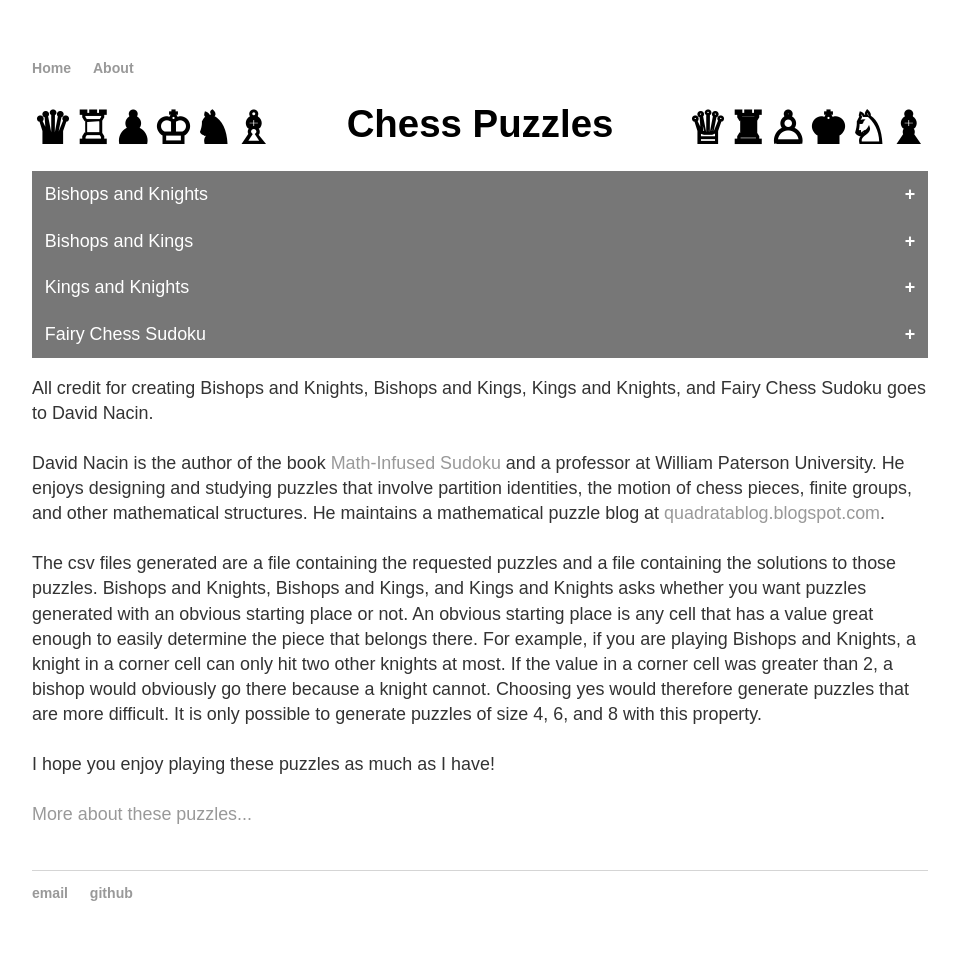
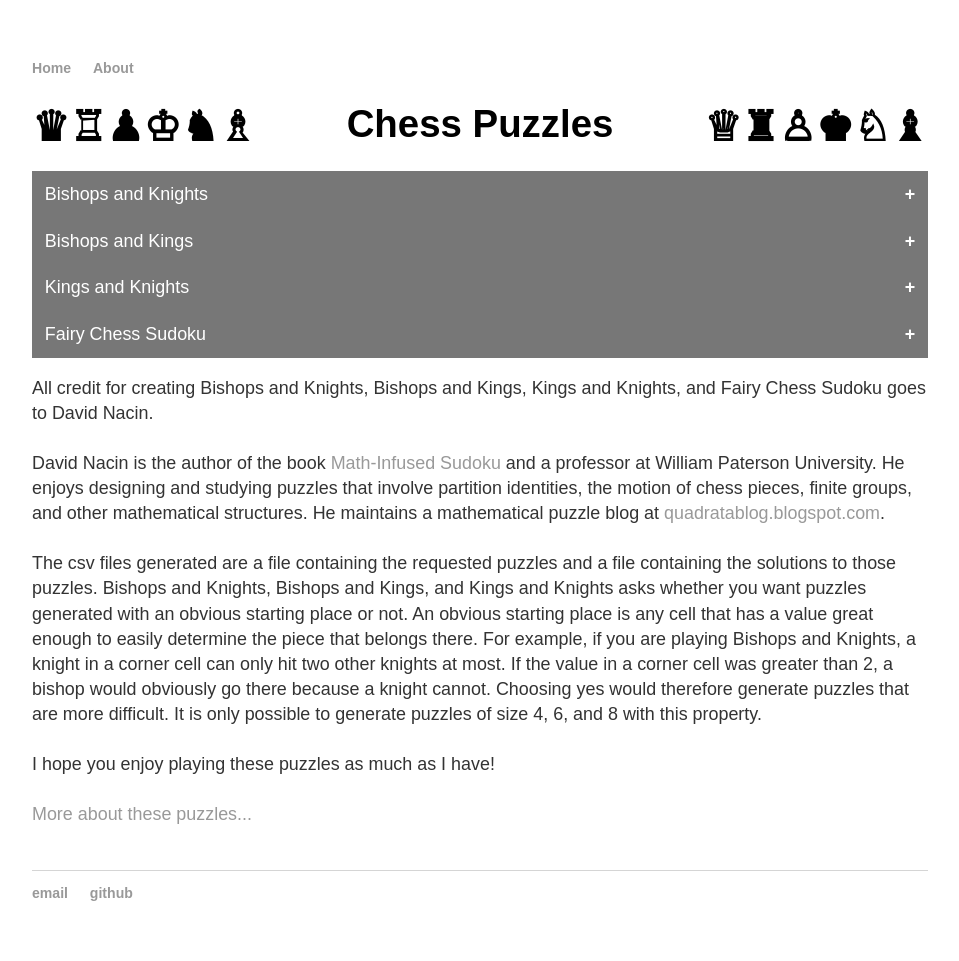
Before and after one commit to CThielsen1/CThielsen1.github.io, a Jekyll site: the page built from index.html, in a window 1280 px wide. Shown: the whole page, without its empty margins (160-1119 px from the left). Built offline with Jekyll 4.4.1, drawn with Linux system fonts in a browser that asks for light colours.

Commit message:
Update main.css

```diff
--- a/css/main.css
+++ b/css/main.css
@@ -30,12 +30,12 @@ h1 {
     text-align: center;
 }
 h1:before {
-    font-size: 3.5vw;
+    font-size: 3.25vw;
     content: '\265B' '\2656' '\265F\FE0E' '\2654' '\265E' '\2657';
     float: left;
 }
 h1:after {
-    font-size: 3.5vw;
+    font-size: 3.25vw;
     content: '\2655' '\265C' '\2659' '\265A' '\2658' '\265D';
     float: right;
 }
```
